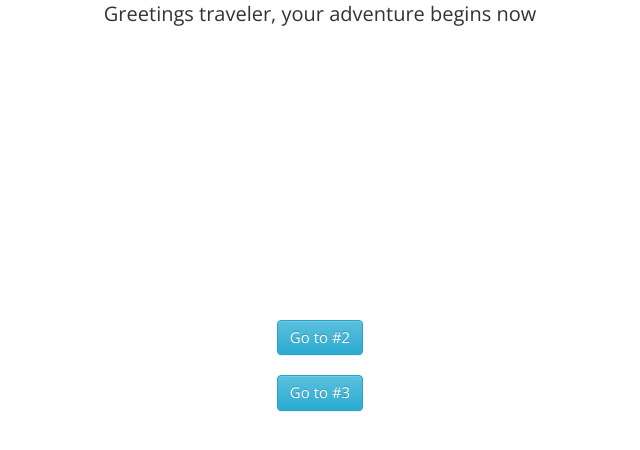
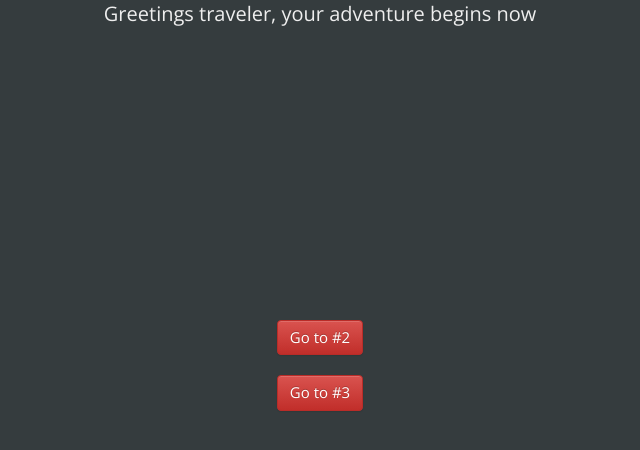
Before and after one commit to normancroan/adventure, a website: page public/index.html in a window 1280 px wide. Shown: the whole page, without its empty margins (320-960 px from the left). Drawn offline with nearby package versions, Linux system fonts and the light colour scheme.

Commit message:
added fading elements and changed color scheme

```diff
--- a/public/css/style.css
+++ b/public/css/style.css
@@ -9,3 +9,11 @@
   font-size: 15px;
   font-family: 'Open Sans', sans-serif;
 }
+
+body {
+  background-color: #353C3E !important;
+}
+
+.questText {
+  color: #EEEEEE;
+}
--- a/public/js/adventure.js
+++ b/public/js/adventure.js
@@ -24,24 +24,34 @@ var quest = [];
  }
 
   function spawnButton(buttonId, buttonName){
-    var $input = $('<input id="' +buttonId+ '" value="' +buttonName+ '" type="button"  class="btn btn-info"/><br><br>');
+    var $input = $('<input id="' +buttonId+ '" value="' +buttonName+ '" type="button"  class="btn btn-danger"/><br><br>');
     $input.appendTo($("#answerButtons"));
   }
 
   function showQuest(id){
-    //show quest text
+    //fade quest text out, load correct quest, fade in
+    $( "#questText" ).fadeOut( "fast", function() {
         $('#questText').text(quest[id].questText);
+            $( "#questText" ).fadeIn( "slow", function() {});
+    });
+
 
     //clean up div and show the answer buttons
+    $( "#answerButtons" ).fadeOut( "fast", function() {
+      // Animation complete.
       $( "#answerButtons" ).empty();
       for (var i=0; i<quest[id].answers.length; i++){
       spawnButton(quest[id].answers[i].route,
         quest[id].answers[i].answerText);
       }
+      $( "#answerButtons" ).fadeIn( "slow", function() {
         //start listening for button clicks
           $("#answerButtons").find(".btn").click(function () {
               showQuest(this.id);
             });
+          });
+      });
+
     }
 
 $( document ).ready(function() {
```
Lines whose indentation alone changed are shown as unchanged.
